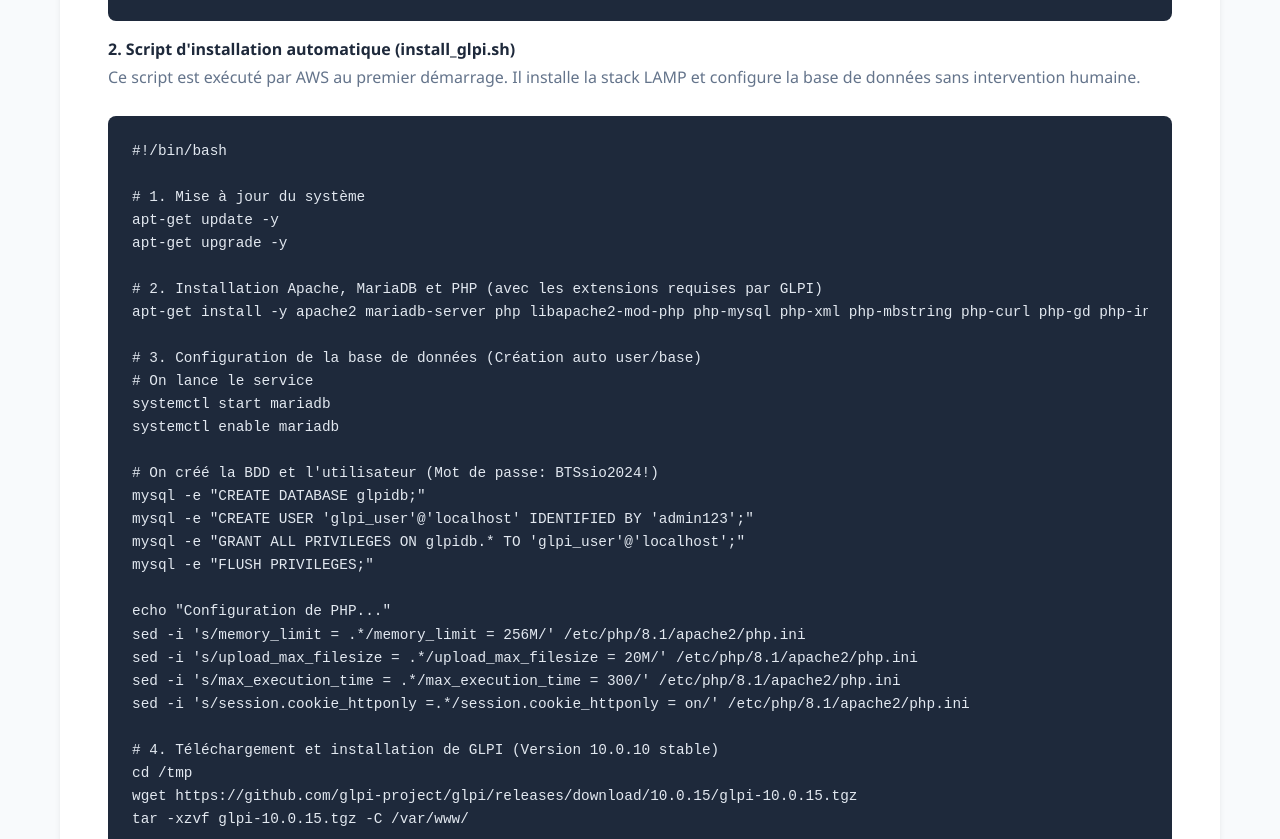
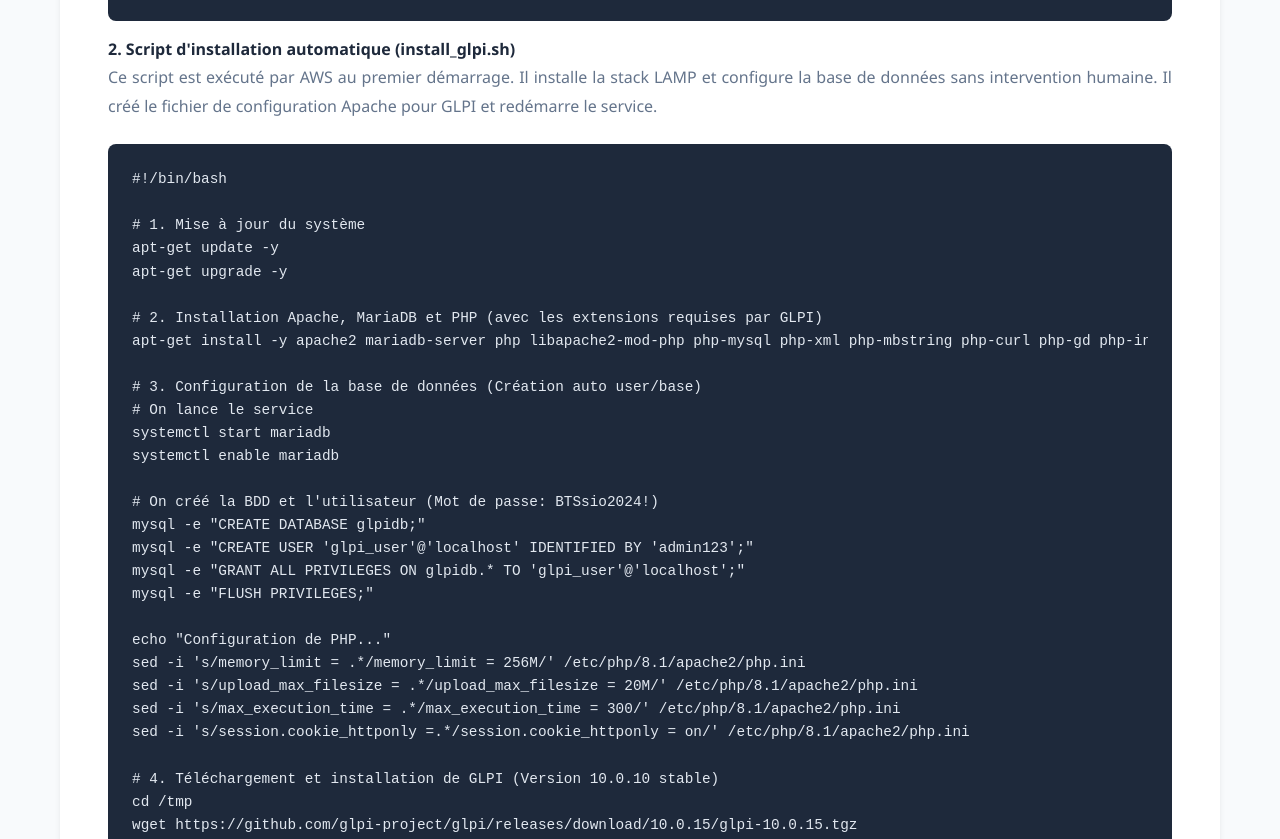
Before and after one commit to Bloodsheep000/portfolio, a plain HTML site: page projet1.html in a window 1280 px wide. Shown: the part 4207-5046 px from the top of the page. Drawn offline with Linux system fonts and the light colour scheme.

Commit message:
Mise à jour de la description du script d'installation automatique pour inclure la création du fichier de configuration Apache pour GLPI et le redémarrage du service.

```diff
--- a/projet1.html
+++ b/projet1.html
@@ -244,7 +244,7 @@
                 <!-- Étape 2 -->
                 <h4>2. Script d'installation automatique (install_glpi.sh)</h4>
                 <p class="text-block">
-                    Ce script est exécuté par AWS au premier démarrage. Il installe la stack LAMP et configure la base de données sans intervention humaine.
+                    Ce script est exécuté par AWS au premier démarrage. Il installe la stack LAMP et configure la base de données sans intervention humaine. Il créé le fichier de configuration Apache pour GLPI et redémarre le service.
                 </p>
                 <div class="code-example">
                     <pre><code>#!/bin/bash
```
